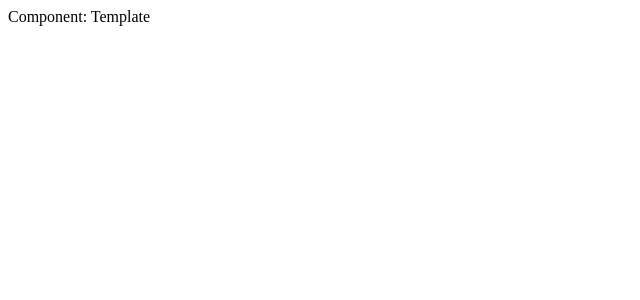
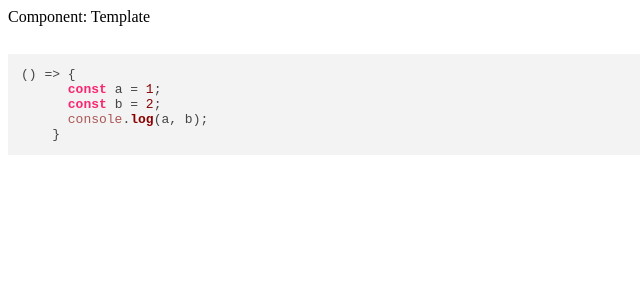
Before and after one commit to leemoCode/leetcode-local-QA-page, a Vue app: page / in a window 1280 px wide. Shown: the top 300 px of the page, without its empty margins (0-640 px from the left). Built offline with nearby package versions, Linux system fonts and the light colour scheme.

Commit message:
feat: use highlight.js

```diff
--- a/package.json
+++ b/package.json
@@ -9,6 +9,7 @@
   },
   "dependencies": {
     "core-js": "^3.8.3",
+    "highlight.js": "^11.5.0",
     "vue": "^3.2.13"
   },
   "devDependencies": {
--- a/public/index.html
+++ b/public/index.html
@@ -1,17 +1,23 @@
 <!DOCTYPE html>
 <html lang="">
+
 <head>
   <meta charset="utf-8">
   <meta http-equiv="X-UA-Compatible" content="IE=edge">
   <meta name="viewport" content="width=device-width,initial-scale=1.0">
   <link rel="icon" href="<%= BASE_URL %>favicon.ico">
-    <title><%= htmlWebpackPlugin.options.title %></title>
+  <title>
+    <%= htmlWebpackPlugin.options.title %>
+  </title>
 </head>
+
 <body>
   <noscript>
-      <strong>We're sorry but <%= htmlWebpackPlugin.options.title %> doesn't work properly without JavaScript enabled. Please enable it to continue.</strong>
+    <strong>We're sorry but <%= htmlWebpackPlugin.options.title %> doesn't work properly without JavaScript enabled.
+        Please enable it to continue.</strong>
   </noscript>
   <div id="app"></div>
   <!-- built files will be auto injected -->
 </body>
+<link rel="stylesheet" href="//cdnjs.cloudflare.com/ajax/libs/highlight.js/10.3.2/styles/default.min.css" />
 </html>
--- a/src/App.vue
+++ b/src/App.vue
@@ -5,11 +5,11 @@
 </template>
 
 <script lang="ts">
-import { defineComponent } from "vue";
-import Template from "./components/Template.vue";
+import { defineComponent } from 'vue';
+import Template from './components/Template.vue';
 
 export default defineComponent({
-  name: "App",
+  name: 'App',
   components: {
     Template,
   },
--- a/src/components/Template.vue
+++ b/src/components/Template.vue
@@ -1,17 +1,33 @@
 <template>
   {{ msg }}
+
+  <div v-highlight>
+    <pre>
+        <code class="TypeScript">{{ testFunc }}</code>
+    </pre>
+  </div>
 </template>
 
 <script lang="ts">
-import { defineComponent } from "vue";
+import { defineComponent } from 'vue';
 
 export default defineComponent({
-  name: "Template",
+  name: 'Template',
   components: {},
   setup() {
-    const msg = "Component: Template";
+    const msg = 'Component: Template';
+
+    const testFunc = () => {
+      // 声明变量a
+      const a = 1;
+      const b = 2;
+      console.log(a, b);
+    };
+
     return {
       msg,
+
+      testFunc,
     };
   },
 });
--- a/src/main.ts
+++ b/src/main.ts
@@ -1,4 +1,15 @@
 import { createApp } from "vue";
 import App from "./App.vue";
 
-createApp(App).mount("#app");
+import hljs from 'highlight.js' //导入代码高亮文件
+import 'highlight.js/styles/monokai-sublime.css'  //导入代码高亮样式
+
+const app = createApp(App)
+
+app.directive('highlight', function (el) {
+    const blocks = el.querySelectorAll('pre code');
+    blocks.forEach((block: any) => {
+        hljs.highlightBlock(block)
+    })
+})
+app.mount("#app");
```
Also changed, not shown: 2 other files (tests, documents, lock files or other folders). Lines whose indentation alone changed are shown as unchanged.
